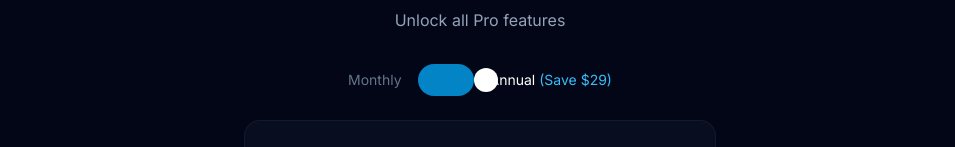
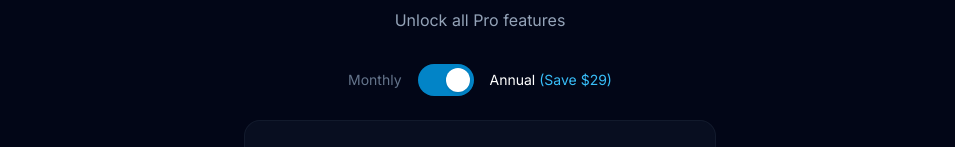
Before and after one commit to Luka69tech/invoice-in-60, a Next.js app: page /checkout in a window 1280 px wide. Shown: the part 233-380 px from the top of the page, without its empty margins (160-1115 px from the left). Built offline with nearby package versions, Linux system fonts and the light colour scheme.

Commit message:
fix: checkout toggle switch matches pricing page behavior

```diff
--- a/app/checkout/page.tsx
+++ b/app/checkout/page.tsx
@@ -195,9 +195,8 @@ function CheckoutContent() {
             }`}
           >
             <span
-              className={`absolute top-1 h-6 w-6 rounded-full bg-white shadow transition-transform ${
-                isAnnual ? "translate-x-7" : "translate-x-1"
-              }`}
+              className="absolute top-1 h-6 w-6 rounded-full bg-white shadow transition-transform duration-200"
+              style={{ left: isAnnual ? "28px" : "4px" }}
             />
           </button>
           <span className={`text-sm ${isAnnual ? "text-white" : "text-slate-500"}`}>
```
